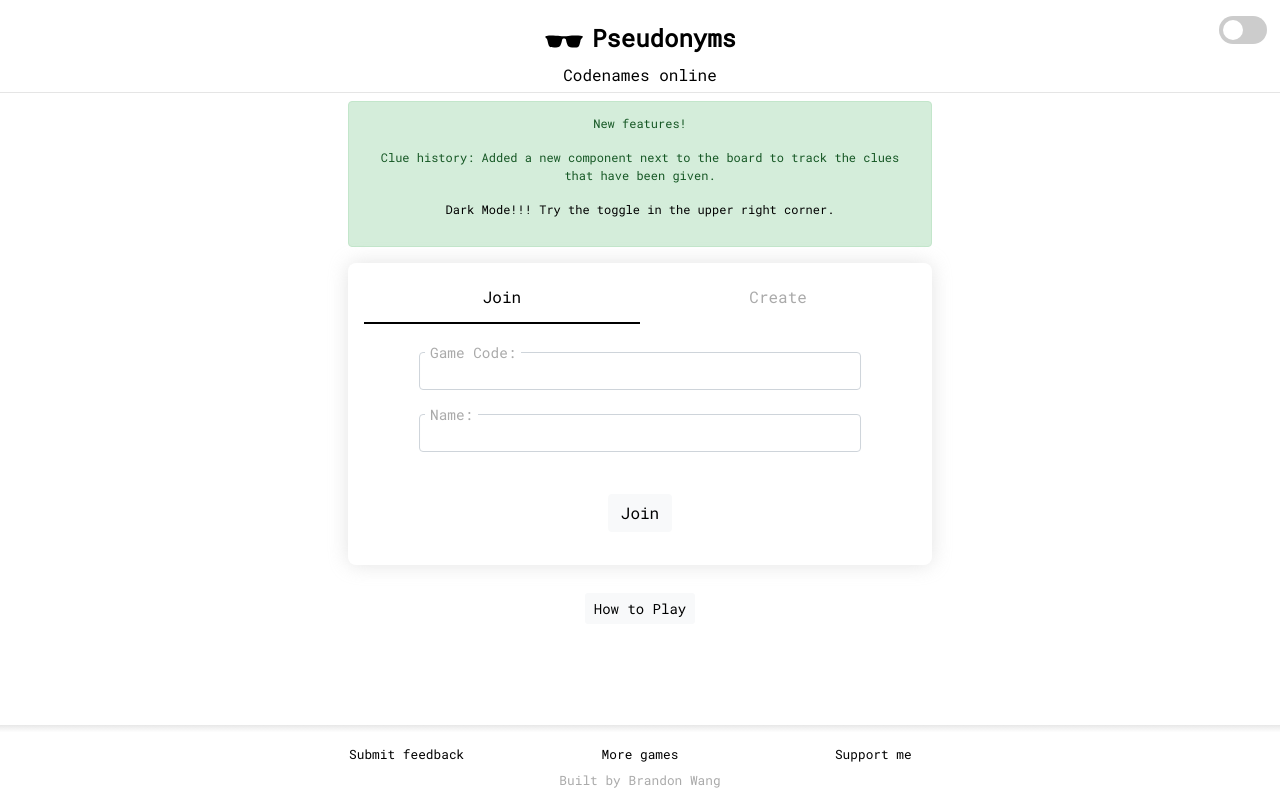
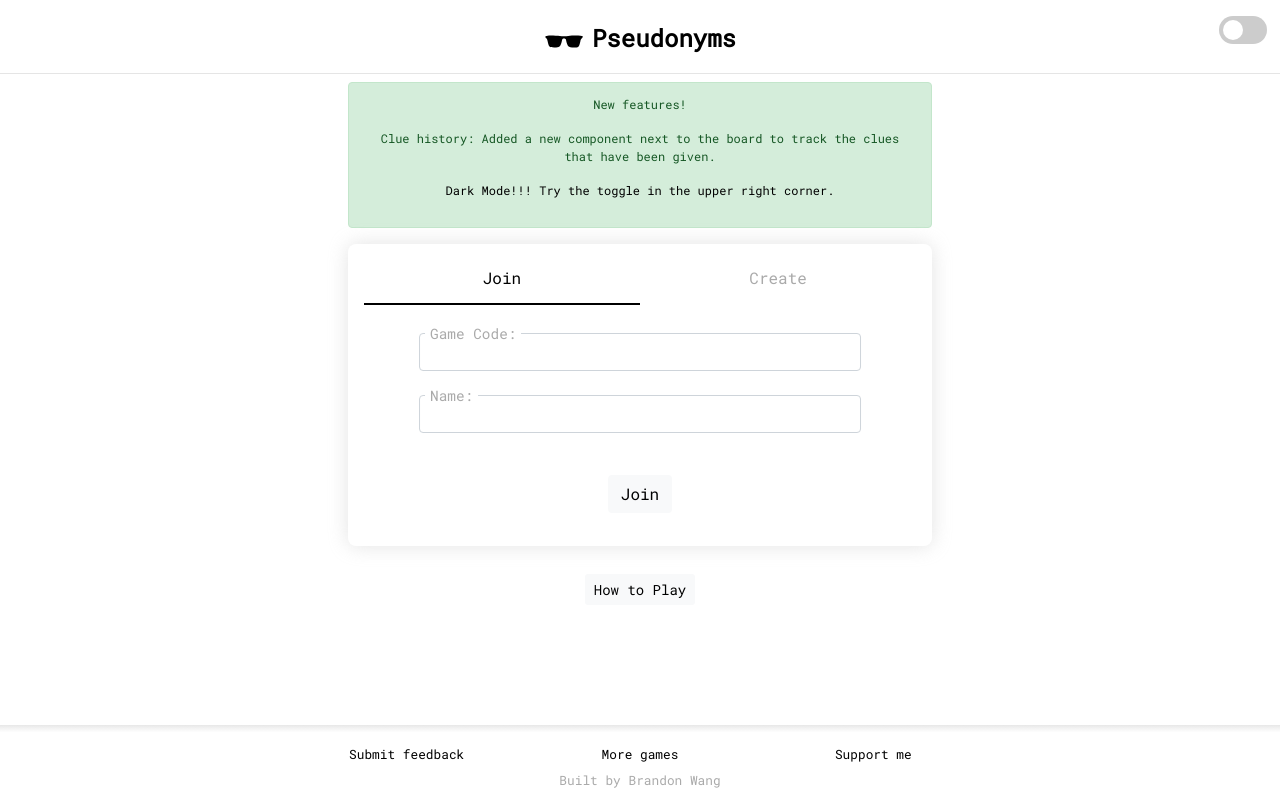
Before and after one commit to coconut750750/pseudonyms, a React (Create React App) app in the folder client/: page / in a window 1280 px wide. Built offline with nearby package versions, Linux system fonts and the light colour scheme.

Commit message:
minor updates

```diff
--- a/client/src/components/Header.js
+++ b/client/src/components/Header.js
@@ -21,12 +21,6 @@ export default function Header(props) {
           <DarkModeToggle/>
         </div>
       </div>
-
-      <div className="row">
-        <div className="col-2"></div>
-        <div className="col-8"><h6>Codenames online</h6></div>
-        <div className="col-2"></div>
-      </div>
       <hr/>
     </div>
   );
```
Also changed, not shown: 1 other file (tests, documents, lock files or other folders).
